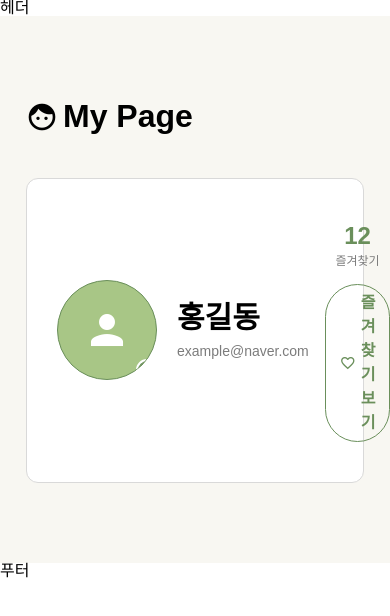
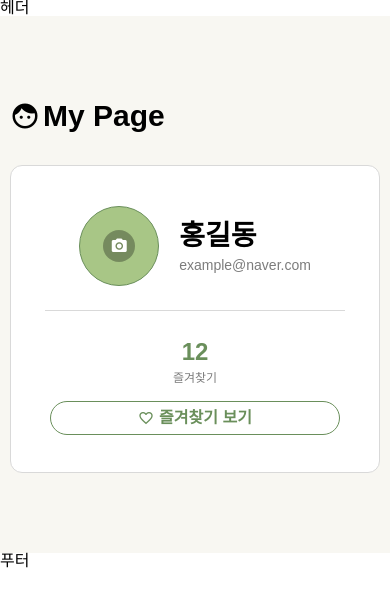
Before and after one commit to casperjwk/EST_FE_13_3nd_project, a React (Vite) app: page /mypage in a window 390 px wide. Shown: the top 616 px of the page. Built offline with nearby package versions, Linux system fonts and the light colour scheme; a web font is replaced by a local one.

Commit message:
프로필 영역 모바일 버전 css

```diff
--- a/src/pages/my/MyPage.jsx
+++ b/src/pages/my/MyPage.jsx
@@ -21,7 +21,7 @@ function MyPage() {
   return (
     <div className={styles.myPage}>
       <div className={`container ${styles.myPageInner}`}>
-        <h2 className={`text-title-m ${styles.myPageTitle}`}>
+        <h2 className={styles.myPageTitle}>
           <span className="material-icons" aria-hidden="true">
             face
           </span>
@@ -30,17 +30,10 @@ function MyPage() {
 
         <section className={styles.profileCard}>
           <div className={styles.profileCardLeft}>
-            <label className={styles.profileCardAvatar}>
-              {photoUrl ? (
-                <img src={photoUrl} alt="프로필 사진" />
-              ) : (
-                <span
-                  className={`material-icons ${styles.profileCardAvatarIcon}`}
-                  aria-hidden="true"
-                >
-                  person
-                </span>
-              )}
+            <label
+              className={`${styles.profileCardAvatar} ${photoUrl ? "" : styles.profileCardAvatarEmpty}`}
+            >
+              {photoUrl && <img src={photoUrl} alt="프로필 사진" />}
               <span
                 className={`material-icons ${styles.profileCardAvatarEdit}`}
                 aria-hidden="true"
@@ -55,11 +48,13 @@ function MyPage() {
               />
             </label>
 
-            <div>
-              <p className={`text-title-s ${styles.profileCardName}`}>{user.name}</p>
+            <div className={styles.profileCardText}>
+              <p className={styles.profileCardName}>{user.name}</p>
               <p className={`text-s ${styles.profileCardEmail}`}>{user.email}</p>
             </div>
           </div>
+
+          <div className={styles.profileCardDivider} />
 
           <div className={styles.profileCardRight}>
             <div className={styles.profileCardFavoriteStat}>
--- a/src/pages/my/MyPage.module.css
+++ b/src/pages/my/MyPage.module.css
@@ -1,5 +1,6 @@
 :global(.container).myPageInner {
   max-width: 370px;
+  padding: 0;
 }
 @media (min-width: 768px) {
   :global(.container).myPageInner {
@@ -21,36 +22,67 @@
 .myPageTitle {
   display: flex;
   align-items: center;
-  gap: 5px;
-  margin: 0 0 40px;
+  gap: 3px;
+  margin: 0 0 30px;
   color: var(--black-1);
+  font-size: var(--title-s);
+  line-height: 130%;
+  font-weight: 700;
+}
+@media (min-width: 768px) {
+  .myPageTitle {
+    gap: 5px;
+    margin-bottom: 40px;
+    font-size: var(--title-m);
+  }
 }
 
 .myPageTitle :global(.material-icons) {
-  font-size: 32px;
+  font-size: 30px;
+}
+@media (min-width: 768px) {
+  .myPageTitle :global(.material-icons) {
+    font-size: 32px;
+  }
 }
 
 .profileCard {
   display: flex;
+  flex-direction: column;
   align-items: center;
-  justify-content: space-between;
-  gap: 16px;
+  width: 370px;
+  height: 308px;
+  margin: 0 auto;
   padding: 40px 30px;
   border: 1px solid var(--gray-1);
   border-radius: 12px;
   background: var(--white-1);
 }
+@media (min-width: 768px) {
+  .profileCard {
+    flex-direction: row;
+    justify-content: space-between;
+    width: 100%;
+    height: auto;
+    gap: 16px;
+  }
+}
 
 .profileCardLeft {
   display: flex;
+  flex-direction: row;
   align-items: center;
   gap: 20px;
 }
 
+.profileCardText {
+  text-align: left;
+}
+
 .profileCardAvatar {
   position: relative;
-  width: 100px;
-  height: 100px;
+  width: 80px;
+  height: 80px;
   flex-shrink: 0;
   border-radius: 50%;
   background: var(--secondary);
@@ -61,6 +93,12 @@
   overflow: hidden;
   cursor: pointer;
 }
+@media (min-width: 768px) {
+  .profileCardAvatar {
+    width: 100px;
+    height: 100px;
+  }
+}
 
 .profileCardAvatar img {
   width: 100%;
@@ -68,34 +106,61 @@
   object-fit: cover;
 }
 
-.profileCardAvatarIcon {
-  font-size: 48px;
-  color: var(--white-1);
-}
-
 .profileCardAvatarEdit {
   position: absolute;
-  right: -2px;
-  bottom: -2px;
-  width: 22px;
-  height: 22px;
+  top: 50%;
+  left: 50%;
+  transform: translate(-50%, -50%);
+  width: 32px;
+  height: 32px;
   border-radius: 50%;
-  background: var(--primary);
+  background: rgba(1, 1, 1, 0.3);
   color: var(--white-1);
   display: flex;
   align-items: center;
   justify-content: center;
-  font-size: 14px;
-  border: 2px solid var(--white-1);
+  font-size: 18px;
+  opacity: 0;
+  transition: opacity 0.15s ease;
+}
+
+.profileCardAvatar:hover .profileCardAvatarEdit {
+  opacity: 1;
+}
+
+.profileCardAvatarEmpty .profileCardAvatarEdit {
+  opacity: 1;
 }
 
 .profileCardName {
-  margin: 0 0 4px;
+  font-size: var(--subtitle-l);
+  color: var(--black-1);
+  line-height: 140%;
+  font-weight: 600;
+}
+@media (min-width: 768px) {
+  .profileCardName {
+    font-size: var(--title-s);
+    line-height: 130%;
+    font-weight: 700;
+  }
 }
 
 .profileCardEmail {
   margin: 0;
   color: var(--gray-3);
+}
+
+.profileCardDivider {
+  width: 300px;
+  margin: 24px 0;
+  border: none;
+  border-top: 1px solid var(--gray-1);
+}
+@media (min-width: 768px) {
+  .profileCardDivider {
+    display: none;
+  }
 }
 
 .profileCardRight {
@@ -112,7 +177,6 @@
 }
 
 .profileCardFavoriteCount {
-  margin: 0;
   color: var(--primary);
 }
 
@@ -123,11 +187,31 @@
 .profileCardFavoriteBtn {
   display: inline-flex;
   align-items: center;
+  justify-content: center;
   gap: 5px;
-  padding: 6px 14px;
+  width: 290px;
+  height: 34px;
+  padding: 5px 10px;
+  box-sizing: border-box;
   border: 1px solid var(--primary);
   border-radius: 999px;
   color: var(--primary);
+  transition:
+    background-color 0.15s ease,
+    color 0.15s ease,
+    border-color 0.15s ease;
+}
+@media (min-width: 768px) {
+  .profileCardFavoriteBtn {
+    width: auto;
+    height: auto;
+  }
+}
+
+.profileCardFavoriteBtn:hover {
+  border-color: transparent;
+  background: var(--primary);
+  color: var(--white-1);
 }
 
 .profileCardFavoriteBtn :global(.material-icons) {
```
